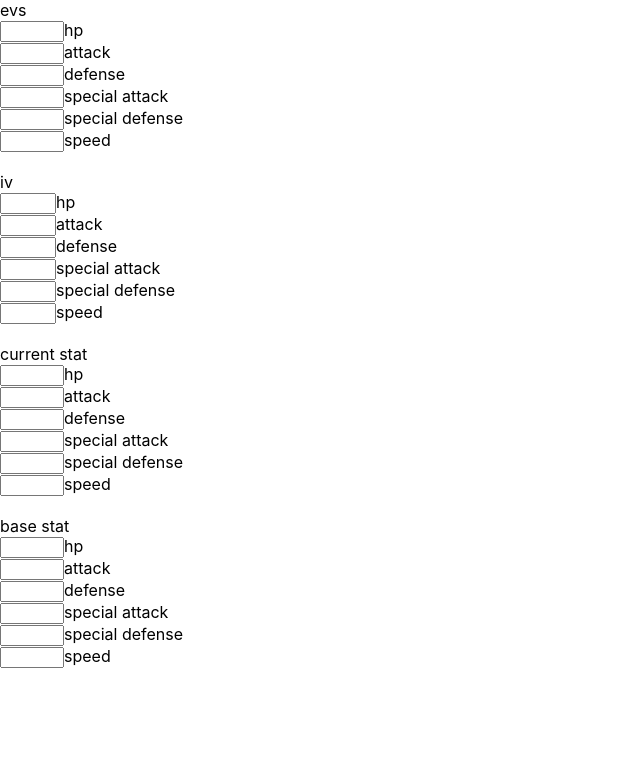
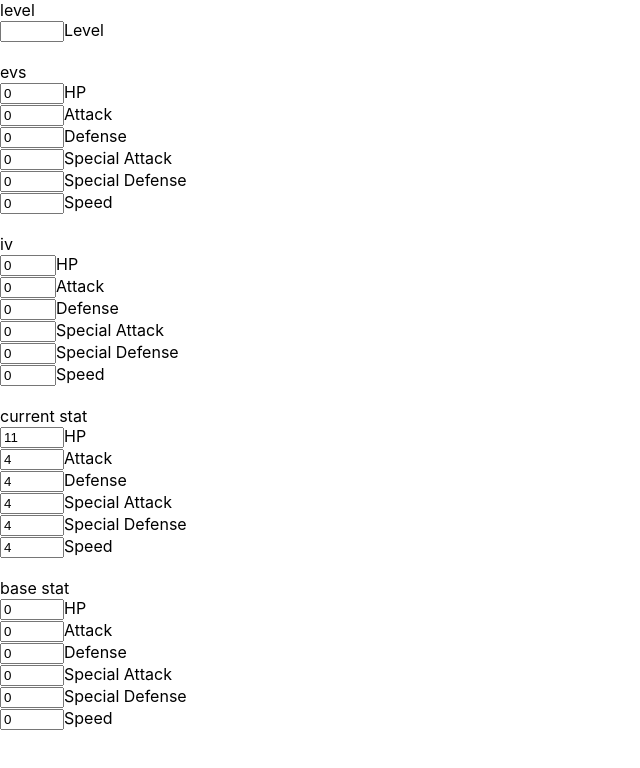
Before and after one commit to d-mcneil/pokemon-calculator, a React (Create React App) app: page / in a window 1280 px wide. Shown: the top 768 px of the page, without its empty margins (0-640 px from the left). Built offline with nearby package versions, Linux system fonts and the light colour scheme.

Commit message:
Connect CalculatorField component to state

```diff
--- a/src/components/CalculatorField/CalculatorField.component.jsx
+++ b/src/components/CalculatorField/CalculatorField.component.jsx
@@ -1,20 +1,36 @@
 import React from "react";
+import { connect } from "react-redux";
+import { convertStringToLabel as label } from "../../functions";
+import { updateCalculatorField } from "../../redux/actions";
 
 import "./CalculatorField.styles.scss";
 
+const mapDispatchToProps = (dispatch) => ({
+  onChange: (...args) => dispatch(updateCalculatorField(...args)),
+});
+
 const CalculatorField = ({
-  type = "number",
+  onChange,
+  inputType = "number",
   maxValue = 252,
   minValue = 0,
-  statLabel,
+  defaultValue,
+  fieldType, // baseStat, currentStat, iv, ev, level, natureModifier
+  statLabel = "", // hp, attack, defense, specialAttack, specialDefense, speed
 }) => {
   return (
     <>
-      <input type={type} max={maxValue} min={minValue}></input>
-      <span>{statLabel}</span>
+      <input
+        onChange={(event) => onChange(fieldType, statLabel, event.target.value)}
+        type={inputType}
+        max={maxValue}
+        min={minValue}
+        defaultValue={defaultValue}
+      ></input>
+      <span>{label(statLabel)}</span>
       <br></br>
     </>
   );
 };
 
-export default CalculatorField;
+export default connect(null, mapDispatchToProps)(CalculatorField);
--- a/src/containers/Calculator.container.jsx
+++ b/src/containers/Calculator.container.jsx
@@ -12,42 +12,173 @@ const mapStateToProps = (state) => ({
 const Calculator = ({ iv, ev, baseStat, currentStat }) => {
   return (
     <>
+      level<br></br>
+      <CalculatorField statLabel={"level"} maxValue={100} minValue={1} />
+      <br></br>
       evs<br></br>
-      <CalculatorField statLabel={"hp"} />
-      <CalculatorField statLabel={"attack"} />
-      <CalculatorField statLabel={"defense"} />
-      <CalculatorField statLabel={"special attack"} />
-      <CalculatorField statLabel={"special defense"} />
-      <CalculatorField statLabel={"speed"} />
+      {/*  */}
+      <CalculatorField defaultValue={ev.hp} fieldType={"ev"} statLabel={"hp"} />
+      <CalculatorField
+        defaultValue={ev.attack}
+        fieldType={"ev"}
+        statLabel={"attack"}
+      />
+      <CalculatorField
+        defaultValue={ev.defense}
+        fieldType={"ev"}
+        statLabel={"defense"}
+      />
+      <CalculatorField
+        defaultValue={ev.specialAttack}
+        fieldType={"ev"}
+        statLabel={"specialAttack"}
+      />
+      <CalculatorField
+        defaultValue={ev.specialDefense}
+        fieldType={"ev"}
+        statLabel={"specialDefense"}
+      />
+      <CalculatorField
+        defaultValue={ev.speed}
+        fieldType={"ev"}
+        statLabel={"speed"}
+      />
+      {/*  */}
+      {/*  */}
+      {/*  */}
+      {/*  */}
+      {/*  */}
+      {/*  */}
       <br></br>iv<br></br>
-      <CalculatorField statLabel={"hp"} maxValue={31} />
-      <CalculatorField statLabel={"attack"} maxValue={31} />
-      <CalculatorField statLabel={"defense"} maxValue={31} />
-      <CalculatorField statLabel={"special attack"} maxValue={31} />
-      <CalculatorField statLabel={"special defense"} maxValue={31} />
-      <CalculatorField statLabel={"speed"} maxValue={31} />
+      <CalculatorField
+        defaultValue={iv.hp}
+        fieldType={"iv"}
+        statLabel={"hp"}
+        maxValue={31}
+      />
+      <CalculatorField
+        defaultValue={iv.attack}
+        fieldType={"iv"}
+        statLabel={"attack"}
+        maxValue={31}
+      />
+      <CalculatorField
+        defaultValue={iv.defense}
+        fieldType={"iv"}
+        statLabel={"defense"}
+        maxValue={31}
+      />
+      <CalculatorField
+        defaultValue={iv.specialAttack}
+        fieldType={"iv"}
+        statLabel={"specialAttack"}
+        maxValue={31}
+      />
+      <CalculatorField
+        defaultValue={iv.specialDefense}
+        fieldType={"iv"}
+        statLabel={"specialDefense"}
+        maxValue={31}
+      />
+      <CalculatorField
+        defaultValue={iv.speed}
+        fieldType={"iv"}
+        statLabel={"speed"}
+        maxValue={31}
+      />
+      {/*  */}
+      {/*  */}
+      {/*  */}
+      {/*  */}
+      {/*  */}
+      {/*  */}
+      {/*  */}
       <br></br> current stat<br></br>
-      <CalculatorField statLabel={"hp"} minValue={1} maxValue={714} />
-      <CalculatorField statLabel={"attack"} minValue={4} maxValue={526} />
-      <CalculatorField statLabel={"defense"} minValue={4} maxValue={614} />
       <CalculatorField
-        statLabel={"special attack"}
+        defaultValue={currentStat.hp}
+        fieldType={"currentStat"}
+        statLabel={"hp"}
+        minValue={1}
+        maxValue={714}
+      />
+      <CalculatorField
+        defaultValue={currentStat.attack}
+        fieldType={"currentStat"}
+        statLabel={"attack"}
+        minValue={4}
+        maxValue={526}
+      />
+      <CalculatorField
+        defaultValue={currentStat.defense}
+        fieldType={"currentStat"}
+        statLabel={"defense"}
+        minValue={4}
+        maxValue={614}
+      />
+      <CalculatorField
+        defaultValue={currentStat.specialAttack}
+        fieldType={"currentStat"}
+        statLabel={"specialAttack"}
         minValue={4}
         maxValue={535}
       />
       <CalculatorField
-        statLabel={"special defense"}
+        defaultValue={currentStat.specialDefense}
+        fieldType={"currentStat"}
+        statLabel={"specialDefense"}
         minValue={4}
         maxValue={614}
       />
-      <CalculatorField statLabel={"speed"} maxValue={548} />
+      <CalculatorField
+        defaultValue={currentStat.speed}
+        fieldType={"currentStat"}
+        statLabel={"speed"}
+        maxValue={548}
+      />
+      {/*  */}
+      {/*  */}
+      {/*  */}
+      {/*  */}
+      {/*  */}
+      {/*  */}
+      {/*  */}
       <br></br>base stat<br></br>
-      <CalculatorField statLabel={"hp"} maxValue={255} />
-      <CalculatorField statLabel={"attack"} maxValue={190} />
-      <CalculatorField statLabel={"defense"} maxValue={230} />
-      <CalculatorField statLabel={"special attack"} maxValue={194} />
-      <CalculatorField statLabel={"special defense"} maxValue={230} />
-      <CalculatorField statLabel={"speed"} maxValue={200} />
+      <CalculatorField
+        defaultValue={baseStat.hp}
+        fieldType={"baseStat"}
+        statLabel={"hp"}
+        maxValue={255}
+      />
+      <CalculatorField
+        defaultValue={baseStat.attack}
+        fieldType={"baseStat"}
+        statLabel={"attack"}
+        maxValue={190}
+      />
+      <CalculatorField
+        defaultValue={baseStat.defense}
+        fieldType={"baseStat"}
+        statLabel={"defense"}
+        maxValue={230}
+      />
+      <CalculatorField
+        defaultValue={baseStat.specialAttack}
+        fieldType={"baseStat"}
+        statLabel={"specialAttack"}
+        maxValue={194}
+      />
+      <CalculatorField
+        defaultValue={baseStat.specialDefense}
+        fieldType={"baseStat"}
+        statLabel={"specialDefense"}
+        maxValue={230}
+      />
+      <CalculatorField
+        defaultValue={baseStat.speed}
+        fieldType={"baseStat"}
+        statLabel={"speed"}
+        maxValue={200}
+      />
     </>
   );
 };
--- a/src/functions.js
+++ b/src/functions.js
@@ -12,3 +12,30 @@ const calculateCurrentStat = (
     return (((2 * baseStat + iv + ev / 4) * level) / 100 + 5) * natureModifier;
   }
 };
+
+export const convertStringToConstantSyntax = (string) => {
+  let newString = "";
+  for (let i = 0; i < string.length; i++) {
+    if (string[i] === string[i].toUpperCase()) {
+      newString = newString.concat("_", string[i]);
+    } else {
+      newString = newString.concat(string[i].toUpperCase());
+    }
+  }
+  return newString;
+};
+
+export const convertStringToLabel = (string) => {
+  if (string.length === 2) {
+    return string.toUpperCase();
+  }
+  let newString = string[0].toUpperCase();
+  for (let i = 1; i < string.length; i++) {
+    if (string[i] === string[i].toUpperCase()) {
+      newString = newString.concat(" ", string[i]);
+    } else {
+      newString = newString.concat(string[i]);
+    }
+  }
+  return newString;
+};
--- a/src/redux/actions.js
+++ b/src/redux/actions.js
@@ -1,10 +1,17 @@
 import { batch } from "react-redux";
 import * as constants from "./constants";
+import { convertStringToConstantSyntax as constant } from "../functions";
 
 const baseStatReset = () => ({ type: constants.BASE_STAT_RESET });
 const currentStatReset = () => ({ type: constants.CURRENT_STAT_RESET });
 const ivReset = () => ({ type: constants.IV_RESET });
 const evReset = () => ({ type: constants.EV_RESET });
+
+export const updateCalculatorField = (
+  fieldType, // baseStat, currentStat, iv, ev, level, natureModifier
+  statLabel, // hp, attack, defense, specialAttack, specialDefense, speed
+  payload
+) => ({ type: `${constant(fieldType)}_${constant(statLabel)}`, payload });
 
 const resetCalculator = () => (dispatch) =>
   batch(() => {
--- a/src/redux/constants.js
+++ b/src/redux/constants.js
@@ -20,7 +20,7 @@ export const BASE_STAT_DEFENSE = "BASE_STAT_DEFENSE";
 export const BASE_STAT_SPECIAL_ATTACK = "BASE_STAT_SPECIAL_ATTACK";
 export const BASE_STAT_SPECIAL_DEFENSE = "BASE_STAT_SPECIAL_DEFENSE";
 export const BASE_STAT_SPEED = "BASE_STAT_SPEED";
-export const BASE_STAT_SET = "BASE_STAT_SET";
+export const BASE_STAT_SET = "BASE_STAT_SET"; // used for setting all base stats at once
 export const BASE_STAT_RESET = "BASE_STAT_RESET";
 export const CURRENT_STAT_HP = "CURRENT_STAT_HP";
 export const CURRENT_STAT_ATTACK = "CURRENT_STAT_ATTACK";
```
